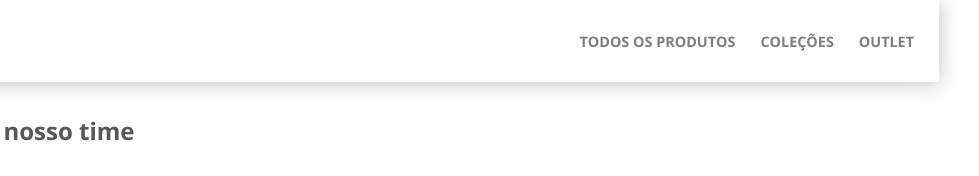
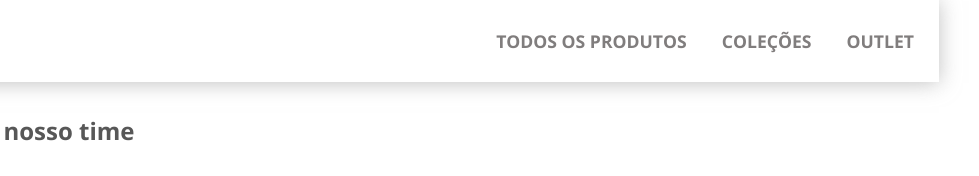
Before and after one commit to ChristianBDevezas/shoes-contact, a plain HTML site: page index.html in a window 1280 px wide. Shown: the top 176 px of the page, 301-1280 px from the left. Drawn offline with nearby package versions, Linux system fonts and the light colour scheme.

Commit message:
update nav menu

```diff
--- a/style.css
+++ b/style.css
@@ -31,14 +31,14 @@ header {
 }
 
 .header__navigation li {
-    margin-right: 25px;
+    margin-right: 35px;
 }
 .header__navigation li:last-child {
     margin-right: 0px;
 }
 
 .header__navigation a {
-    font-size: .9rem;
+    font-size: calc(.7rem + .5vw);
     text-decoration: none;
     font-weight: bold;
     color: #807d7d;
```
